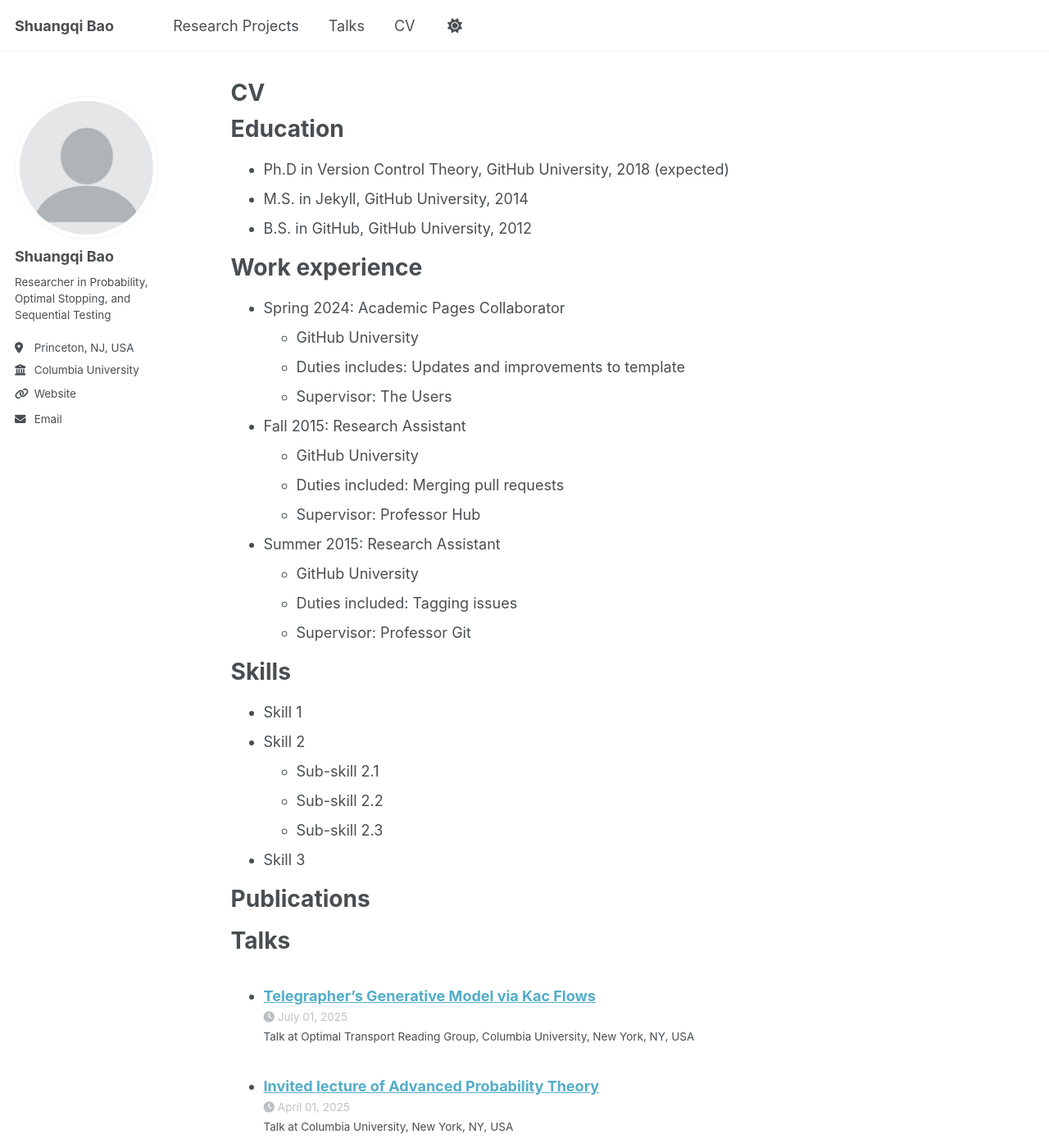
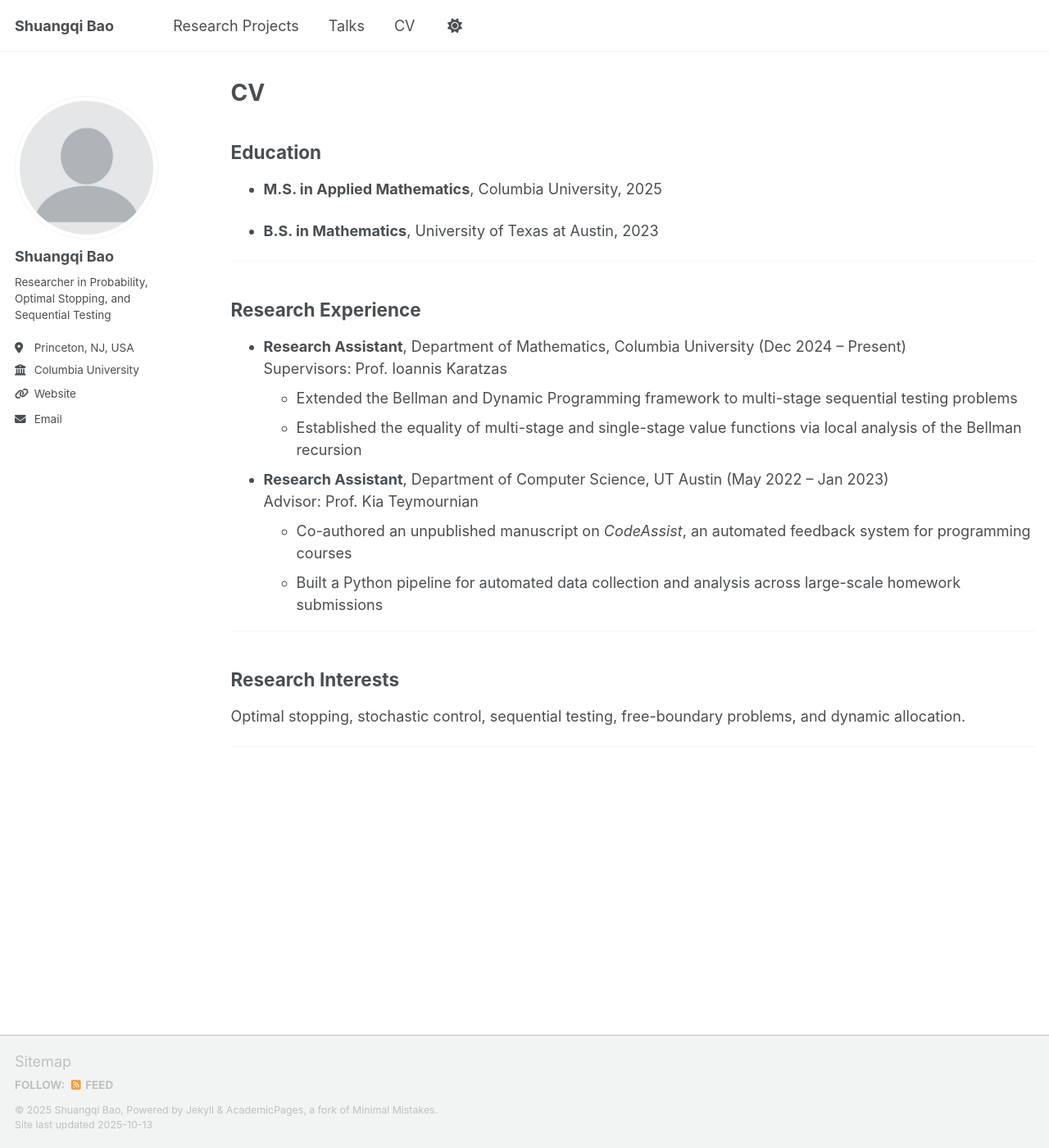
Before and after one commit to shuangqibao/shuangqibao.github.io, a Jekyll site: the page built from _pages/cv.md, in a window 1280 px wide and 1400 px high. Shown: the whole window at 82% size. Built offline with Jekyll 4.4.1, drawn with Linux system fonts in a browser that asks for light colours; a script that is not in the unit is left out; some of the changed text lies outside the part shown.

Commit message:
Update cv.md

```diff
--- a/_pages/cv.md
+++ b/_pages/cv.md
@@ -3,62 +3,29 @@ layout: archive
 title: "CV"
 permalink: /cv/
 author_profile: true
-redirect_from:
-  - /resume
 ---
 
-{% include base_path %}
+## Education
+- **M.S. in Applied Mathematics**, Columbia University, 2025
 
-Education
-======
-* Ph.D in Version Control Theory, GitHub University, 2018 (expected)
-* M.S. in Jekyll, GitHub University, 2014
-* B.S. in GitHub, GitHub University, 2012
+- **B.S. in Mathematics**, University of Texas at Austin, 2023
 
-Work experience
-======
-* Spring 2024: Academic Pages Collaborator
-  * GitHub University
-  * Duties includes: Updates and improvements to template
-  * Supervisor: The Users
+---
 
-* Fall 2015: Research Assistant
-  * GitHub University
-  * Duties included: Merging pull requests
-  * Supervisor: Professor Hub
+## Research Experience
+- **Research Assistant**, Department of Mathematics, Columbia University (Dec 2024 – Present)
+  Supervisors: Prof. Ioannis Karatzas
+  - Extended the Bellman and Dynamic Programming framework to multi-stage sequential testing problems
+  - Established the equality of multi-stage and single-stage value functions via local analysis of the Bellman recursion
 
-* Summer 2015: Research Assistant
-  * GitHub University
-  * Duties included: Tagging issues
-  * Supervisor: Professor Git
+- **Research Assistant**, Department of Computer Science, UT Austin (May 2022 – Jan 2023)
+  Advisor: Prof. Kia Teymournian
+  - Co-authored an unpublished manuscript on *CodeAssist*, an automated feedback system for programming courses
+  - Built a Python pipeline for automated data collection and analysis across large-scale homework submissions
 
-Skills
-======
-* Skill 1
-* Skill 2
-  * Sub-skill 2.1
-  * Sub-skill 2.2
-  * Sub-skill 2.3
-* Skill 3
+---
 
-Publications
-======
-  <ul>{% for post in site.publications reversed %}
-    {% include archive-single-cv.html %}
-  {% endfor %}</ul>
+## Research Interests
+Optimal stopping, stochastic control, sequential testing, free-boundary problems, and dynamic allocation.
 
-Talks
-======
-  <ul>{% for post in site.talks reversed %}
-    {% include archive-single-talk-cv.html  %}
-  {% endfor %}</ul>
-
-Teaching
-======
-  <ul>{% for post in site.teaching reversed %}
-    {% include archive-single-cv.html %}
-  {% endfor %}</ul>
-
-Service and leadership
-======
-* Currently signed in to 43 different slack teams
+---
```
